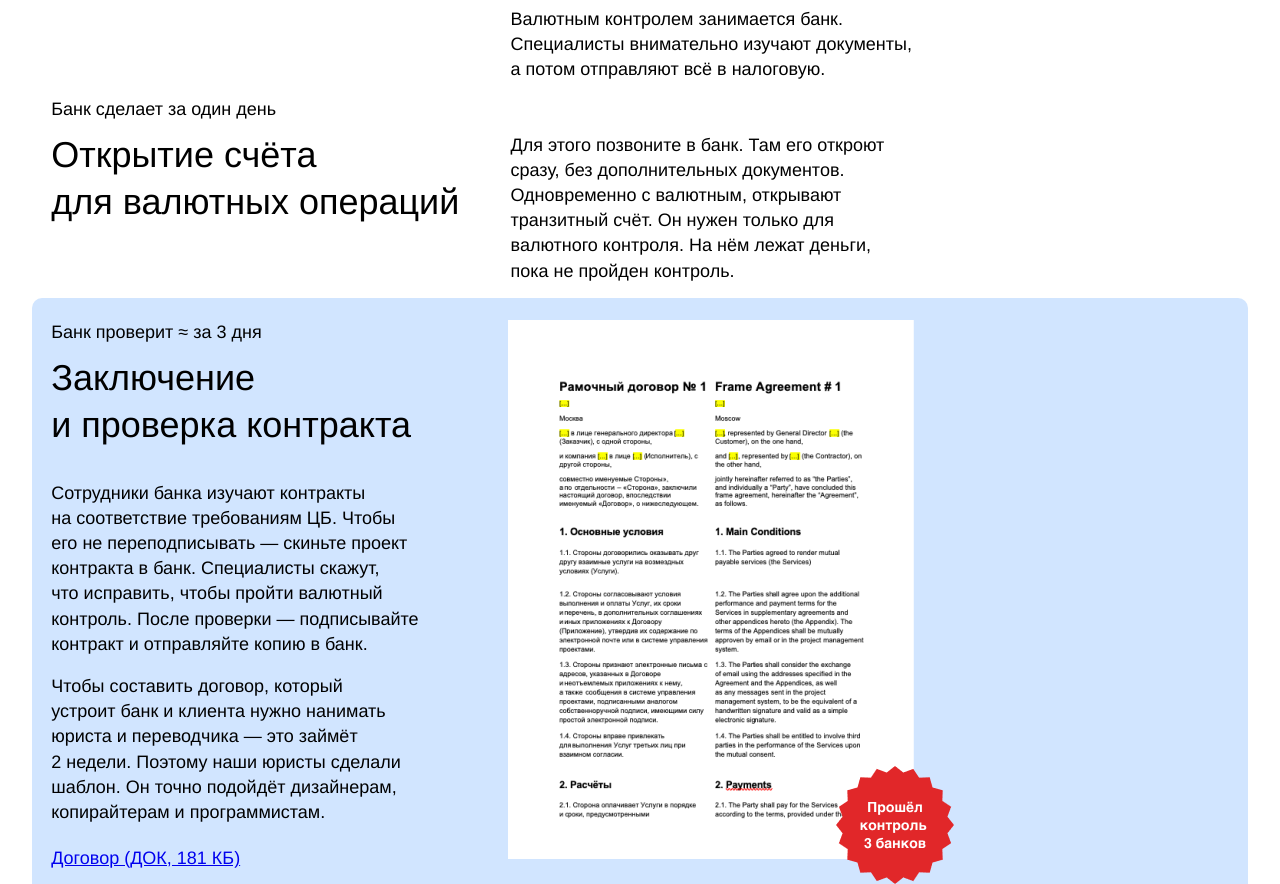
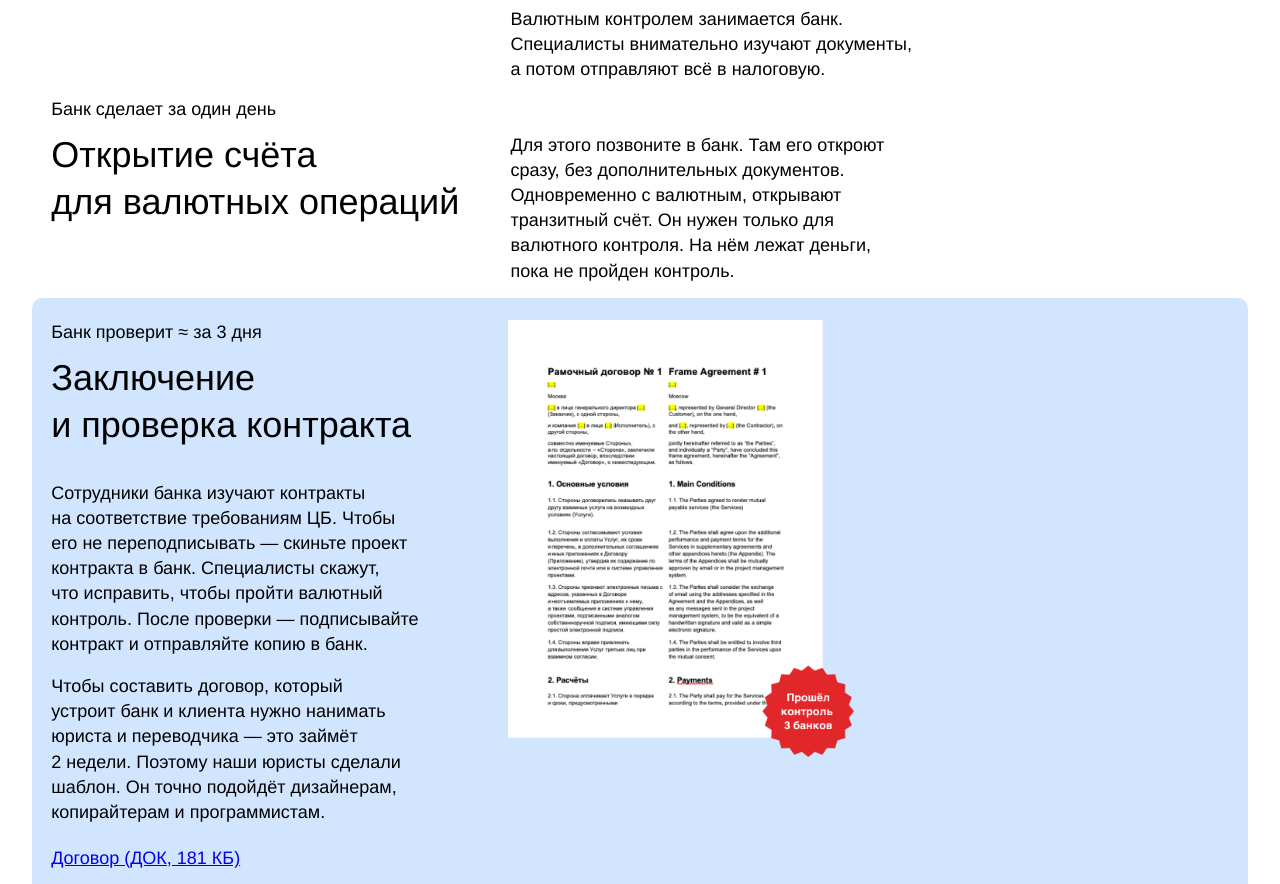
Before and after one commit to Zubkov99/zubkov99.github.io, a plain HTML site: page index.html in a window 1280 px wide. Shown: the part 923-1807 px from the top of the page. Drawn offline with Linux system fonts and the light colour scheme.

Commit message:
Update style.css

```diff
--- a/style.css
+++ b/style.css
@@ -215,3 +215,9 @@ h2 {
         margin-left: 1.5vw;
     }
 }
+
+@media (max-width: 1550px) {
+    .content__box--img img {
+        width: 27vw;
+        }
+}
```
